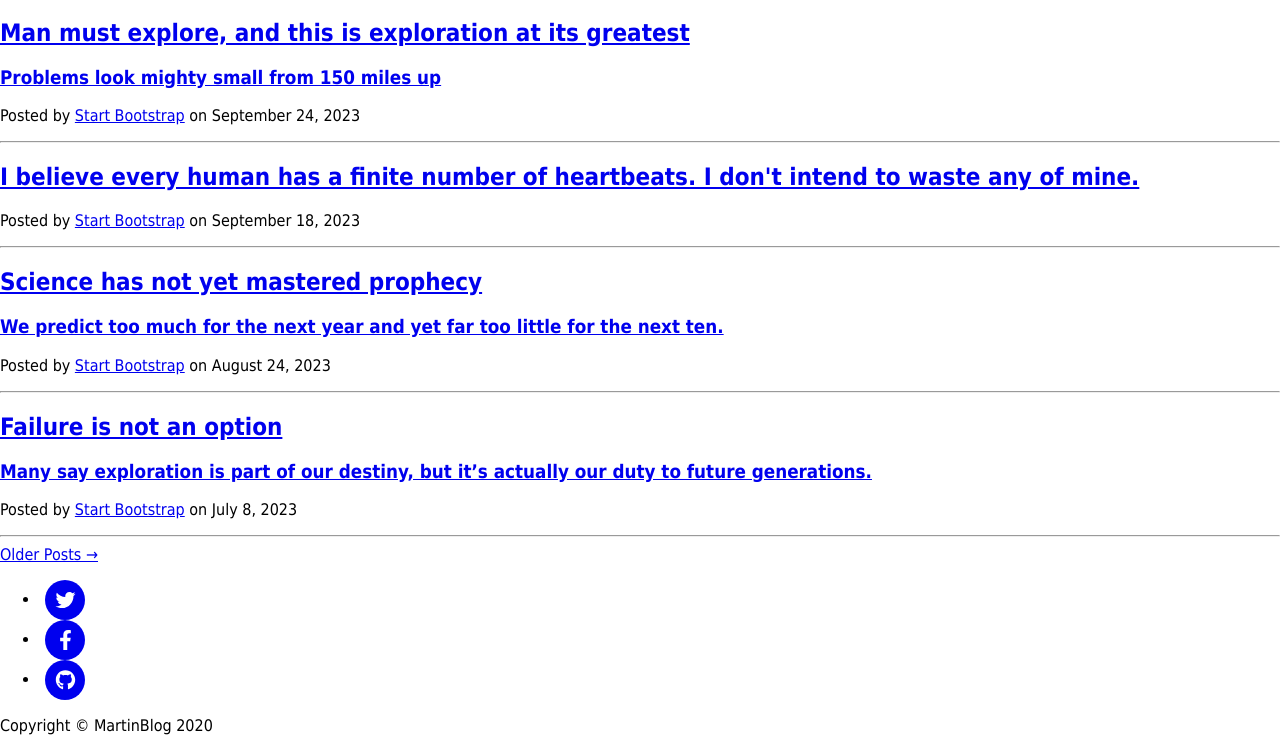
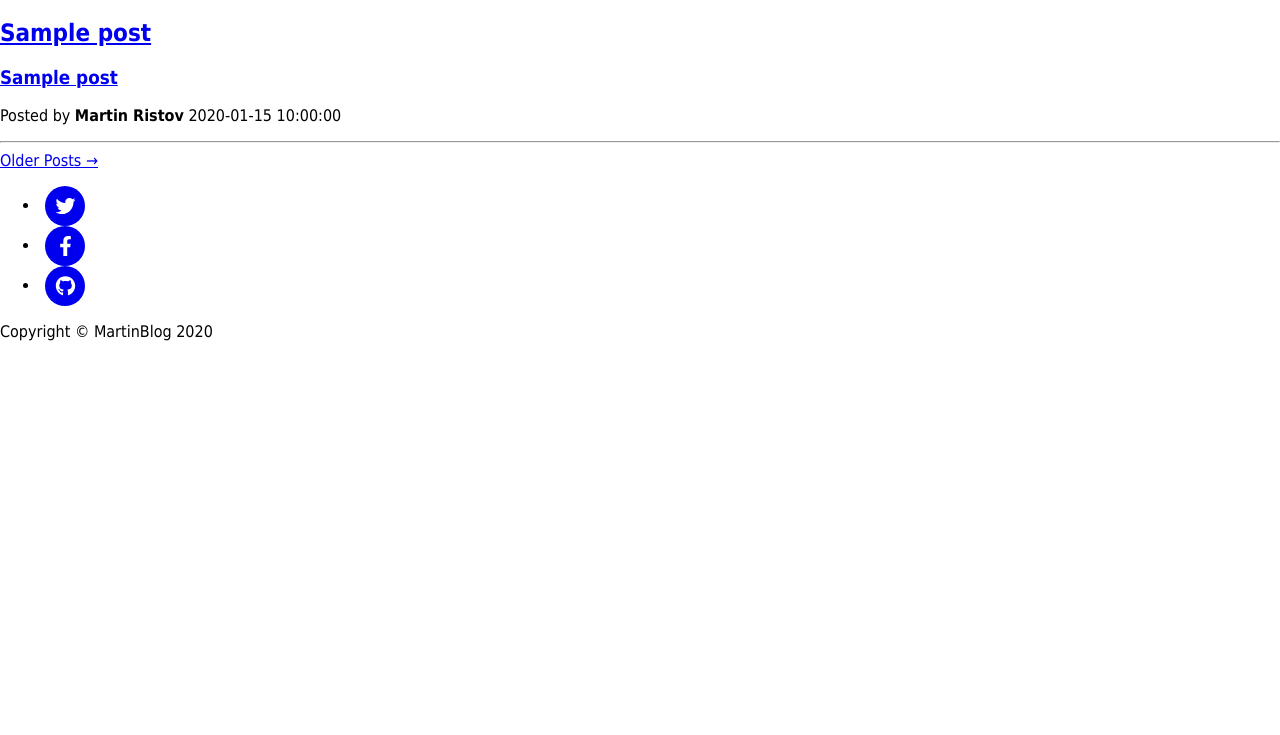
Before and after one commit to martinristow/python-projects, a Flask app: template projects/bootstrap/upgraded-blog/templates/index.html in a window 1280 px wide. Shown: the part 195-930 px from the top of the page. After the commit the page ends 536 px from the top, so only its background shows below. Run offline with Flask 3, Linux system fonts and the light colour scheme; the template is opened without the code that fills it: most values are stand-ins (such as "Sample title", 1, 10 or a date in 2020); some libraries are stand-ins or nearby versions.

Commit message:
Update index.html with post previews and navigation
- Added dynamic rendering for blog posts with links to individual posts.
- Included navigation and footer components for consistent layout.
- Updated meta tags and content structure for better SEO and readability.

```diff
--- a/projects/bootstrap/upgraded-blog/templates/index.html
+++ b/projects/bootstrap/upgraded-blog/templates/index.html
@@ -5,7 +5,7 @@
         <meta name="viewport" content="width=device-width, initial-scale=1, shrink-to-fit=no" />
         <meta name="description" content="" />
         <meta name="author" content="" />
-        <title>Clean Blog - Start Bootstrap Theme</title>
+        <title>Martin Ristov BLOG</title>
         <link rel="icon" type="image/x-icon" href="../static/assets/favicon.ico" />
         <!-- Font Awesome icons (free version)-->
         <script src="https://use.fontawesome.com/releases/v6.3.0/js/all.js" crossorigin="anonymous"></script>
@@ -24,70 +24,35 @@
                 <div class="row gx-4 gx-lg-5 justify-content-center">
                     <div class="col-md-10 col-lg-8 col-xl-7">
                         <div class="site-heading">
-                            <h1>Clean Blog</h1>
-                            <span class="subheading">A Blog Theme by Start Bootstrap</span>
+                            <h1>Martin Blog</h1>
+                            <span class="subheading">A collection of Martin's random musings</span>
                         </div>
                     </div>
                 </div>
             </div>
         </header>
         <!-- Main Content-->
+
         <div class="container px-4 px-lg-5">
             <div class="row gx-4 gx-lg-5 justify-content-center">
                 <div class="col-md-10 col-lg-8 col-xl-7">
                     <!-- Post preview-->
+                    {% for post in all_posts %}
                     <div class="post-preview">
-                        <a href="post.html">
-                            <h2 class="post-title">Man must explore, and this is exploration at its greatest</h2>
-                            <h3 class="post-subtitle">Problems look mighty small from 150 miles up</h3>
+                        <a href="/post/{{ post['id'] }}">
+                            <h2 class="post-title">{{ post["title"] }}</h2>
+                            <h3 class="post-subtitle">{{ post["subtitle"] }}</h3>
                         </a>
                         <p class="post-meta">
                             Posted by
-                            <a href="#!">Start Bootstrap</a>
-                            on September 24, 2023
+                            <a href="#!"></a>
+                            <b>Martin Ristov</b> {{ time_now }}
                         </p>
                     </div>
-                    <!-- Divider-->
                     <hr class="my-4" />
-                    <!-- Post preview-->
-                    <div class="post-preview">
-                        <a href="post.html"><h2 class="post-title">I believe every human has a finite number of heartbeats. I don't intend to waste any of mine.</h2></a>
-                        <p class="post-meta">
-                            Posted by
-                            <a href="#!">Start Bootstrap</a>
-                            on September 18, 2023
-                        </p>
-                    </div>
-                    <!-- Divider-->
-                    <hr class="my-4" />
-                    <!-- Post preview-->
-                    <div class="post-preview">
-                        <a href="post.html">
-                            <h2 class="post-title">Science has not yet mastered prophecy</h2>
-                            <h3 class="post-subtitle">We predict too much for the next year and yet far too little for the next ten.</h3>
-                        </a>
-                        <p class="post-meta">
-                            Posted by
-                            <a href="#!">Start Bootstrap</a>
-                            on August 24, 2023
-                        </p>
-                    </div>
-                    <!-- Divider-->
-                    <hr class="my-4" />
-                    <!-- Post preview-->
-                    <div class="post-preview">
-                        <a href="post.html">
-                            <h2 class="post-title">Failure is not an option</h2>
-                            <h3 class="post-subtitle">Many say exploration is part of our destiny, but it’s actually our duty to future generations.</h3>
-                        </a>
-                        <p class="post-meta">
-                            Posted by
-                            <a href="#!">Start Bootstrap</a>
-                            on July 8, 2023
-                        </p>
-                    </div>
-                    <!-- Divider-->
-                    <hr class="my-4" />
+        {% endfor %}
+
+
                     <!-- Pager-->
                     <div class="d-flex justify-content-end mb-4"><a class="btn btn-primary text-uppercase" href="#!">Older Posts →</a></div>
                 </div>
```
